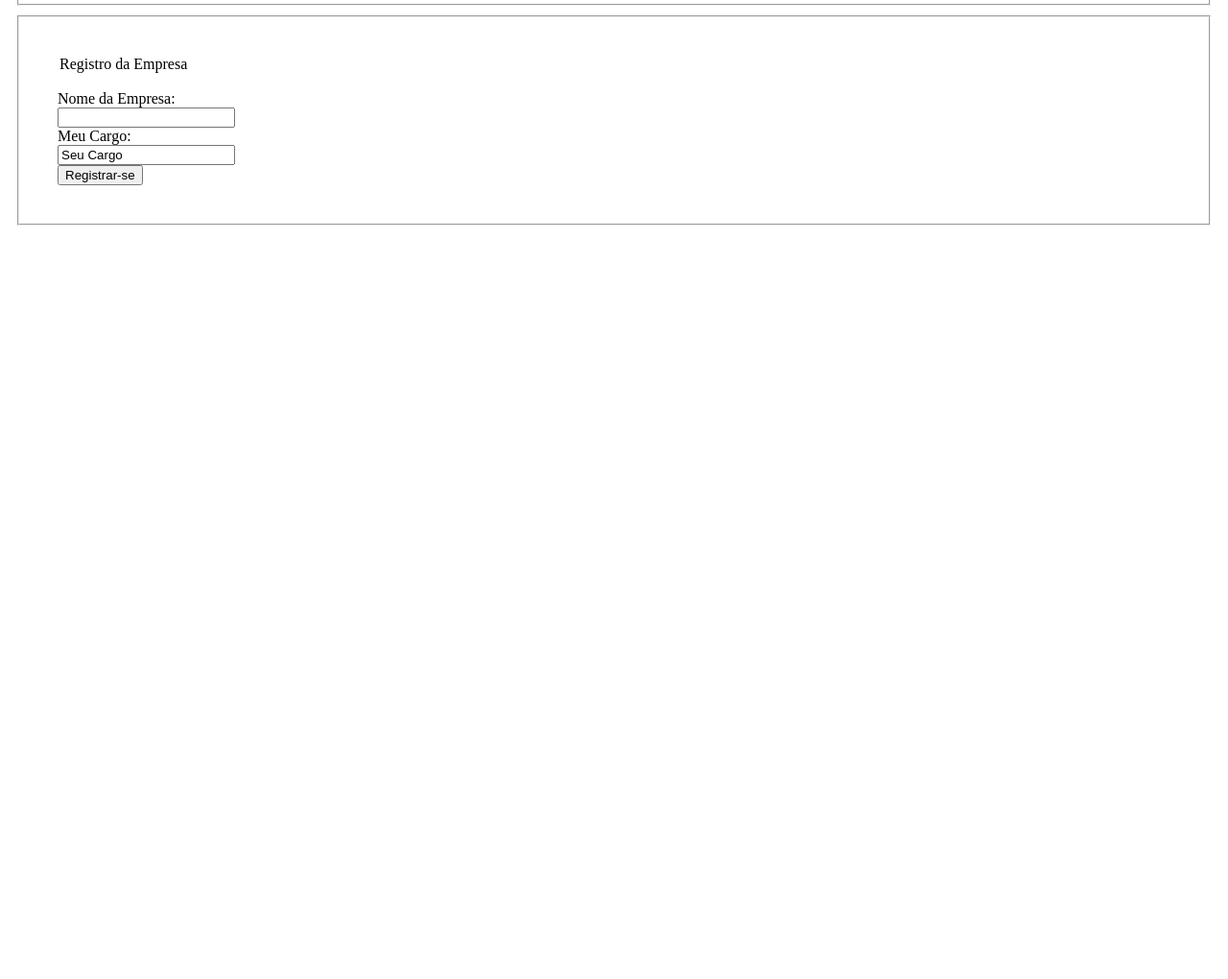
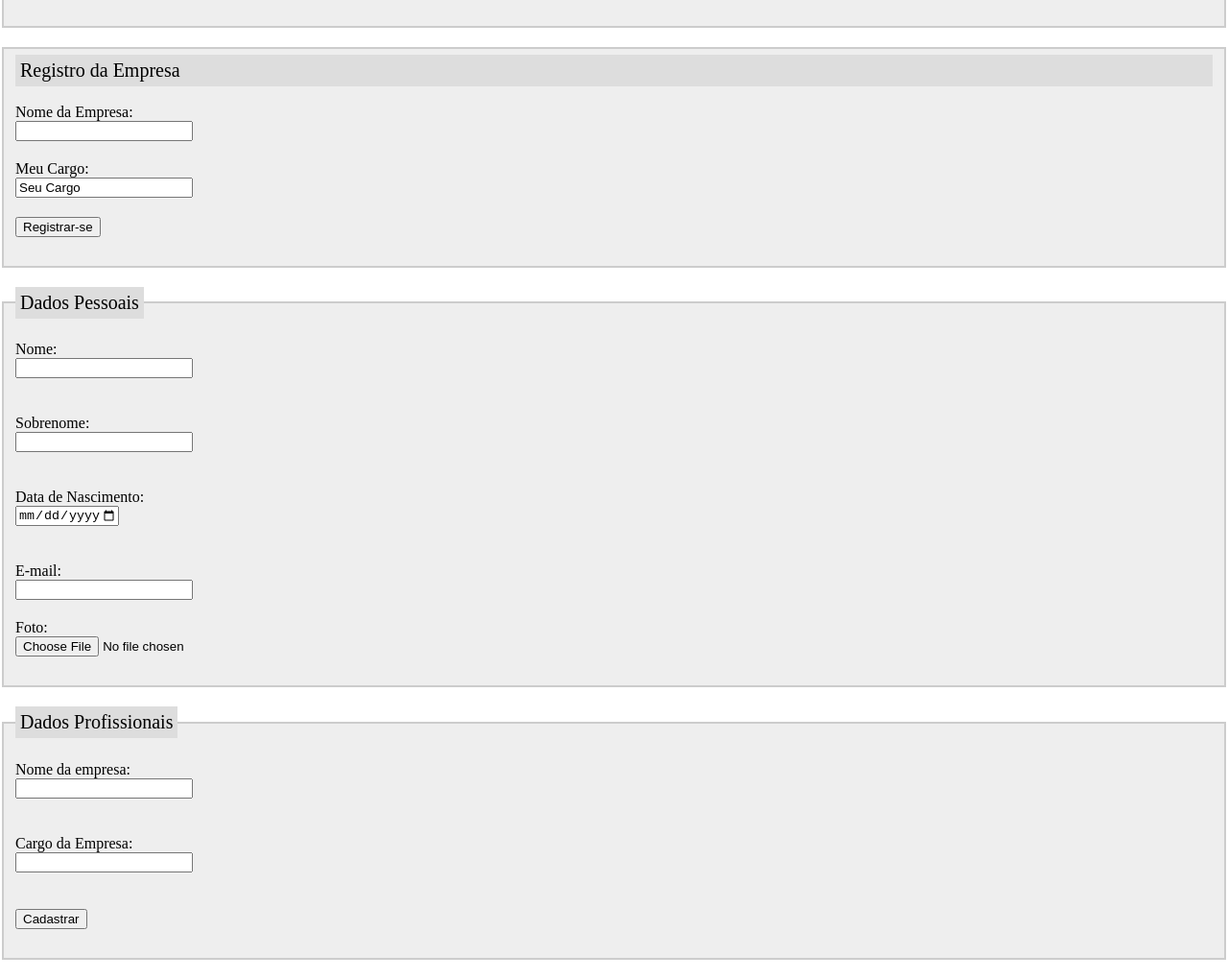
Before and after one commit to WellingtonAmboni/Atividade-1---2-Info-28, a plain HTML site: page index.html in a window 1280 px wide. Shown: the part 337-1357 px from the top of the page at 96% size. Before the commit the page ends 800 px from the top, so only its background shows below. Drawn offline with Linux system fonts and the light colour scheme.

Commit message:
Add files via upload

```diff
--- a/index.html
+++ b/index.html
@@ -60,4 +60,71 @@
 </form>
 </body>
 
+
+
+
+
+
+
+
+
+
+<body>
+
+  <form method="post" target="_blank" action="blablabla.php" enctype="multipart/form-data">
+
+    <input type="hidden" name="ip" value="63.122.162.90" />
+
+<fieldset>
+  <legend>Dados Pessoais</legend>
+  <label><br/>
+     Nome: <br/>
+     <input type="text" name="name" required minlength="2" maxlength="16"/>
+    </label>
+
+    <label><br/>
+      Sobrenome: <br/>
+      <input type="text" name=-lastname required minlength="3" maxlength="16" />
+    </label>
+
+    <label><br/>
+      Data de Nascimento: <br/>
+      <input type="date" name=birthdate required min="1920-01-01" max="2025-03-05" />
+    </label>
+
+    <label><br/>
+      E-mail: <br/>
+      <input type="email" name="e-mail" required/>
+  </label>
+
+  <label>
+    Foto:<br/>
+    <input type="file" name="photo" accept="image/*" /> <br/>
+
+  </fieldset>
+
+  <fieldset>
+    <legend>Dados Profissionais</legend>
+    <label><br/>
+      Nome da empresa: <br/>
+      <input type="text" name="companyname" required minlength="2" maxlength="16" />
+     </label>
+
+     <label><br/>
+       Cargo da Empresa: <br/>
+       <input type="text" name=companyjobtitle required minlength="2" maxlength="16"/> <br/>
+      </label>
+
+      <label> <br/>
+
+        <input type="submit" value="Cadastrar"> <br/>
+
+      </label>
+  </fieldset>
+
+
+</form>
+
+</body>
+
 </html>
--- a/style.css
+++ b/style.css
@@ -1,22 +1,35 @@
-.label {
-    background-color:50px #CCC;
+* {
+    box-sizing:border-box;
+
+  }
+  body {
     margin:0px;
-    border:2px solid #DDD;
-    border-color:#EEE
+    }
+
+    label {
+    display:block;
+    margin-bottom:20px;
+  }
+
+input [type=text], textarea, select {
+  padding:10px;
+  width:500px;
+  font-size:15px;
+  border:1px solid #CCC;
+  outline:0;
+  margin-top:5px;
+  border-radius:5px;
 }
 
-.labell {
-    margin:0px;
-    border:0px solid;
-}
+fieldset {
+    background-color:#EEE;
+    margin-bottom:20px;
+    border:2px solid #CCC;
+  }
 
-
-.um {
-padding:40px;
-margin:10px;
-}
-
-.dois {
-padding:40px;
-margin:10px;
-}
+  legend {
+    background-color:#DDD;
+    color:black;
+    padding:5px;
+    font-size:20px;
+  }
```
